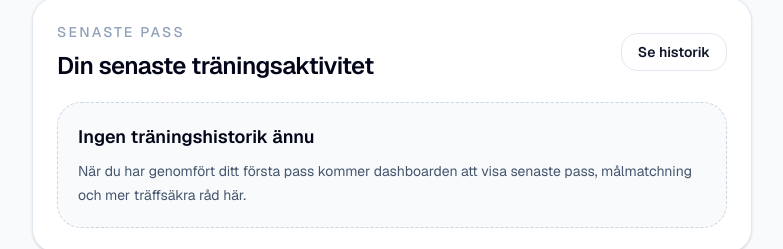
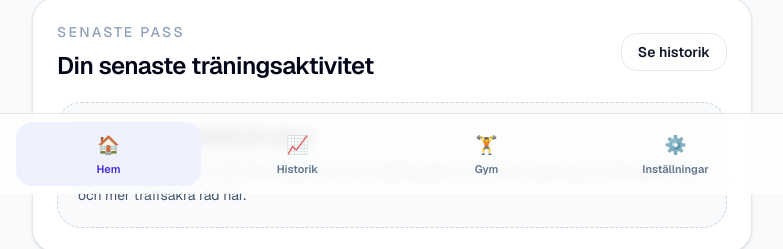
Before and after one commit to magnussonpeter-sys/trainingapp, a Next.js app: page /home in a window 1280 px wide. Shown: the part 606-855 px from the top of the page, without its empty margins (248-1031 px from the left). Built offline with nearby package versions, Linux system fonts and the light colour scheme; no server answers.

Commit message:
apptopbar

```diff
--- a/app/home/page.tsx
+++ b/app/home/page.tsx
@@ -5,6 +5,7 @@ import { useEffect, useMemo, useState } from "react";
 import { useRouter } from "next/navigation";
 
 import AppTopBar from "@/components/navigation/AppTopBar";
+import BottomNav from "@/components/navigation/BottomNav";
 import {
   getWorkoutLogs,
   type WorkoutLog,
@@ -576,7 +577,8 @@ export default function HomePage() {
   }
 
   return (
-    <main className="min-h-screen bg-slate-50 text-slate-950">
+    <>
+      <main className="min-h-screen bg-slate-50 pb-28 text-slate-950">
         <AppTopBar
           title="Träningsapp"
           subtitle="Dashboard för snabbstart, översikt och målstyrd träningsanalys."
@@ -584,7 +586,7 @@ export default function HomePage() {
           isLoggingOut={isLoggingOut}
         />
 
-      <div className="mx-auto flex w-full max-w-3xl flex-col gap-6 px-4 py-6 pb-10 sm:px-6">
+        <div className="mx-auto flex w-full max-w-3xl flex-col gap-6 px-4 py-6 sm:px-6">
           <section className="rounded-3xl border border-slate-200 bg-white p-6 shadow-sm">
             <p className="text-sm font-medium uppercase tracking-[0.16em] text-slate-400">
               Välkommen tillbaka
@@ -1087,5 +1089,8 @@ export default function HomePage() {
           </section>
         </div>
       </main>
+
+      <BottomNav isAdmin={authUser?.role === "admin"} />
+    </>
   );
 }
--- /dev/null
+++ b/components/navigation/BottomNav.tsx
@@ -0,0 +1,70 @@
+"use client";
+
+import Link from "next/link";
+import { usePathname } from "next/navigation";
+
+// En enkel typ för bottennavigationens länkar.
+type BottomNavItem = {
+  href: string;
+  label: string;
+  icon: string;
+};
+
+// Props hålls små så komponenten blir lätt att återanvända.
+type BottomNavProps = {
+  isAdmin?: boolean;
+};
+
+// Standardval för vanliga användare.
+function getBaseItems(): BottomNavItem[] {
+  return [
+    { href: "/home", label: "Hem", icon: "🏠" },
+    { href: "/history", label: "Historik", icon: "📈" },
+    { href: "/gyms", label: "Gym", icon: "🏋️" },
+    { href: "/settings", label: "Inställningar", icon: "⚙️" },
+  ];
+}
+
+export default function BottomNav({ isAdmin = false }: BottomNavProps) {
+  const pathname = usePathname();
+
+  // Lägg bara till admin-länk för admin-användare.
+  const items = isAdmin
+    ? [...getBaseItems(), { href: "/admin/users", label: "Admin", icon: "🛡️" }]
+    : getBaseItems();
+
+  return (
+    <nav
+      className="fixed inset-x-0 bottom-0 z-40 border-t border-slate-200 bg-white/95 backdrop-blur supports-[backdrop-filter]:bg-white/80"
+      aria-label="Bottennavigation"
+    >
+      <div className="mx-auto grid w-full max-w-3xl grid-cols-4 gap-1 px-2 pb-[calc(env(safe-area-inset-bottom)+0.5rem)] pt-2">
+        {items.slice(0, 4).map((item) => {
+          const isActive =
+            pathname === item.href ||
+            (item.href !== "/home" && pathname?.startsWith(item.href));
+
+          return (
+            <Link
+              key={item.href}
+              href={item.href}
+              className={`flex min-h-[64px] flex-col items-center justify-center rounded-2xl px-2 py-2 text-center transition ${
+                isActive
+                  ? "bg-indigo-50 text-indigo-700"
+                  : "text-slate-500 hover:bg-slate-50 hover:text-slate-900"
+              }`}
+              aria-current={isActive ? "page" : undefined}
+            >
+              <span className="text-lg" aria-hidden="true">
+                {item.icon}
+              </span>
+              <span className="mt-1 text-[11px] font-semibold leading-tight">
+                {item.label}
+              </span>
+            </Link>
+          );
+        })}
+      </div>
+    </nav>
+  );
+}
```
Lines whose indentation alone changed are shown as unchanged.
